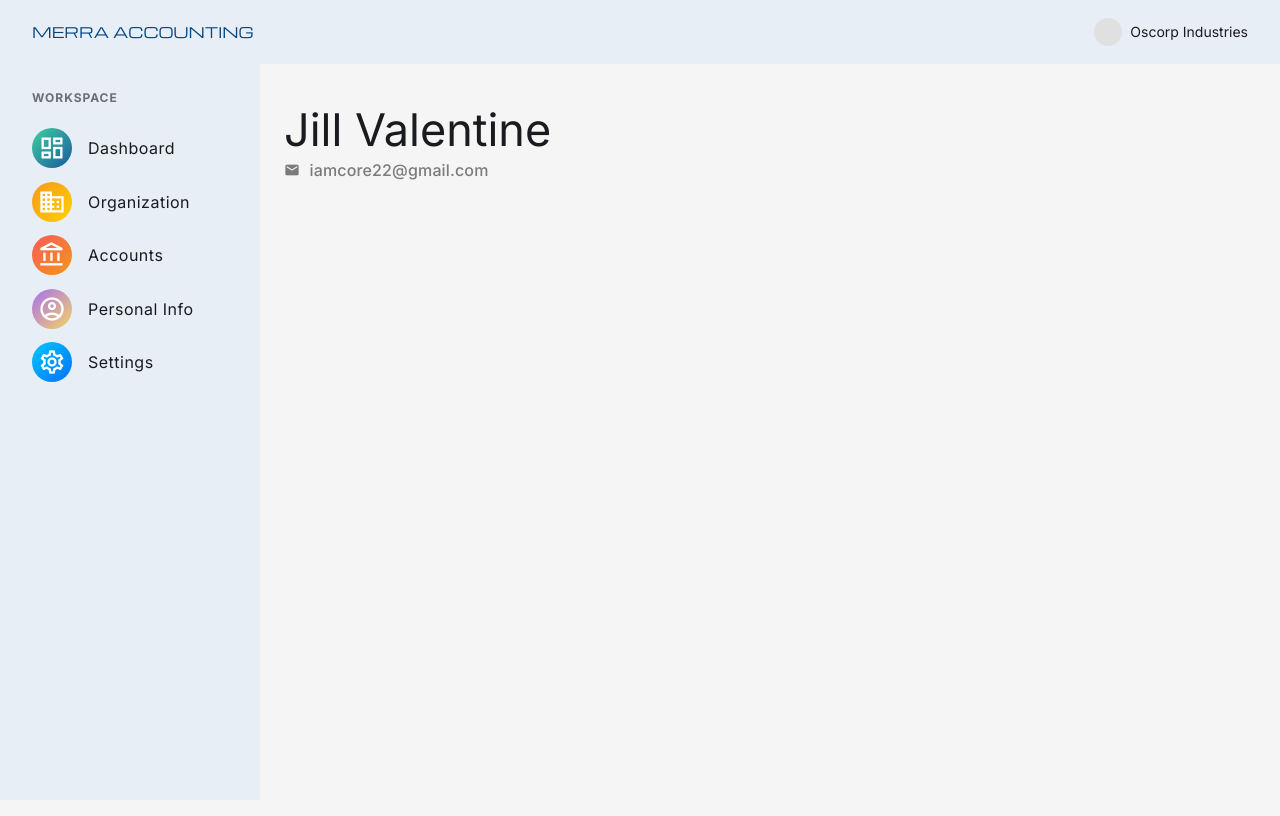
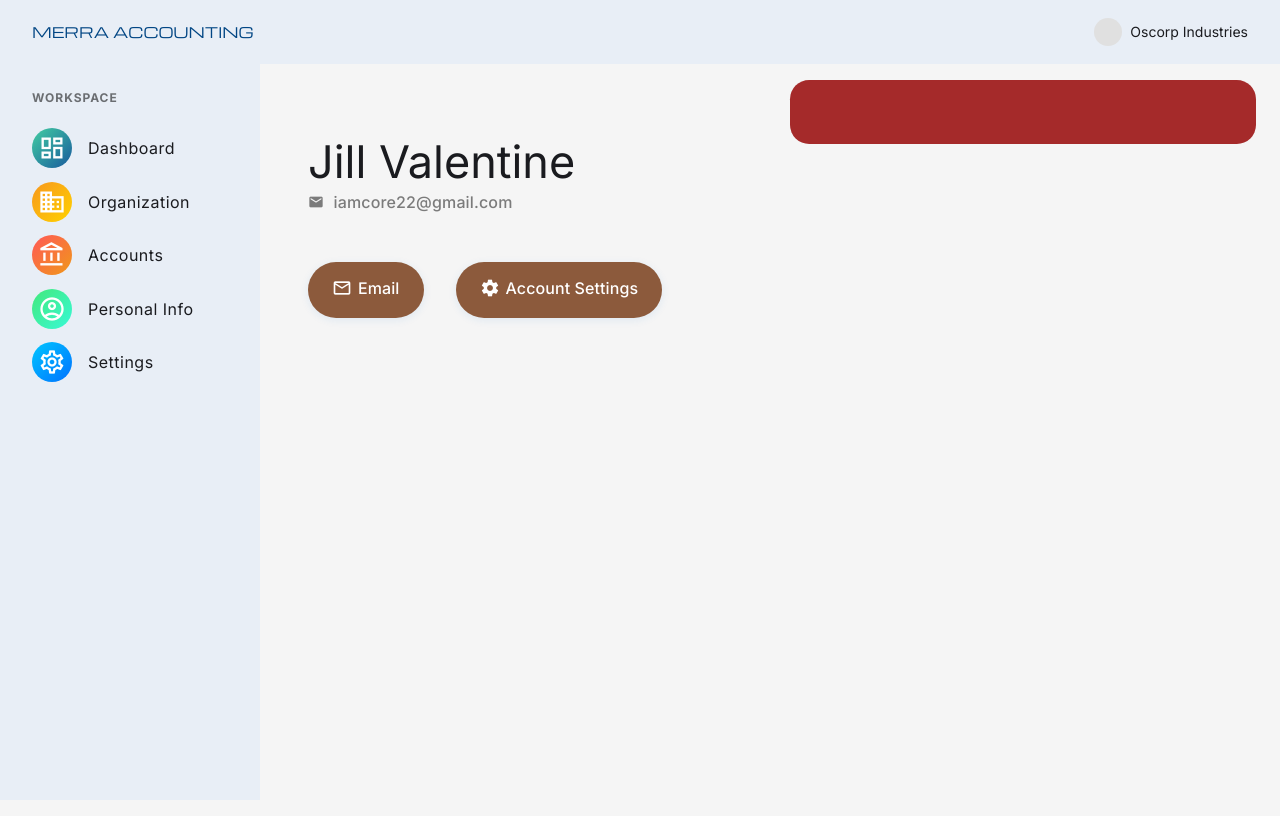
Before and after one commit to iamcore113/merra-accounting, an Angular app in the folder web/: page /main/profile in a window 1280 px wide. Built offline with nearby package versions, Linux system fonts and the light colour scheme.

Commit message:
feat: enhance main profile layout with grid structure and animated links

```diff
--- a/web/src/app/shared/components/main-sidenav/main-sidenav.scss
+++ b/web/src/app/shared/components/main-sidenav/main-sidenav.scss
@@ -9,7 +9,7 @@
 	background: linear-gradient(135deg, #ff5858 0%, #f09819 100%);
 }
 .personal-gradient-bg {
-	background: linear-gradient(135deg, #a770ef 0%, #f6d365 100%);
+	background: linear-gradient(135deg, #43e97b 0%, #38f9d7 100%);
 }
 .settings-gradient-bg {
 	background: linear-gradient(135deg, #00c6ff 0%, #0072ff 100%);
--- a/web/src/app/views/main/main-profile/main-profile.html
+++ b/web/src/app/views/main/main-profile/main-profile.html
@@ -1,3 +1,5 @@
+<div class="profile-grid">
+	<div class="profile-grid-col profile-grid-left">
 		<section class="profile-section">
 			<div class="profile-container">
 				<div class="profile-name">
@@ -9,3 +11,28 @@
 				</div>
 			</div>
 		</section>
+		<section class="profile-links-section">
+			<a matFab extended class="profile-link profile-link-animate" href="mailto:iamcore22@gmail.com">
+				<span class="profile-link-content">
+					<mat-icon class="link-icon" aria-label="email">mail_outline</mat-icon>
+					<span class="profile-link-label">Email</span>
+				</span>
+				<span class="profile-link-arrow">
+					<mat-icon class="link-icon" aria-label="arrow">east</mat-icon>
+				</span>
+			</a>
+			<a matFab extended class="profile-link profile-link-animate" href="#account-settings">
+				<span class="profile-link-content">
+					<mat-icon class="link-icon" aria-label="settings">settings</mat-icon>
+					<span class="profile-link-label">Account Settings</span>
+				</span>
+				<span class="profile-link-arrow">
+					<mat-icon class="link-icon" aria-label="arrow">east</mat-icon>
+				</span>
+			</a>
+		</section>
+	</div>
+	<div class="profile-grid-col profile-grid-right">
+		<router-outlet></router-outlet>
+	</div>
+</div>
--- a/web/src/app/views/main/main-profile/main-profile.scss
+++ b/web/src/app/views/main/main-profile/main-profile.scss
@@ -1,3 +1,111 @@
+.profile-link-animate {
+	position: relative;
+	overflow: hidden;
+}
+
+.profile-link-content,
+.profile-link-arrow {
+	display: inline-flex;
+	align-items: center;
+	transition: opacity 0.32s cubic-bezier(0.4, 0, 0.2, 1),
+		transform 0.32s cubic-bezier(0.4, 0, 0.2, 1);
+}
+
+.profile-link-arrow {
+	opacity: 0;
+	pointer-events: none;
+	position: absolute;
+	left: 50%;
+	top: 50%;
+	transform: translate(-50%, -50%) scale(0.8);
+}
+
+.profile-link-animate:hover .profile-link-content {
+	opacity: 0;
+	transform: translateY(-10px) scale(0.95);
+}
+
+.profile-link-animate:hover .profile-link-arrow {
+	opacity: 1;
+	pointer-events: auto;
+	transform: translate(-50%, -50%) scale(1.1);
+}
+
+.profile-grid {
+	display: grid;
+	grid-template-columns: 1fr 1fr;
+	gap: 2.5rem;
+	width: 100%;
+	align-items: flex-start;
+}
+
+.profile-grid-col {
+	min-width: 0;
+}
+
+.profile-grid-left {
+	// background: red;
+	// border-radius: 1.2rem;
+	padding: 2rem 1.5rem;
+}
+
+.profile-grid-right {
+	background: brown;
+	border-radius: 1.2rem;
+	padding: 2rem 1.5rem;
+	display: flex;
+	align-items: flex-start;
+	justify-content: flex-start;
+}
+
+.profile-right-placeholder {
+	padding: 2rem;
+	background: #f5f5f5;
+	border-radius: 1rem;
+	color: #888;
+	font-size: 1.1rem;
+	font-style: italic;
+}
+
+.profile-links-section {
+	display: flex;
+	gap: 2rem;
+	margin-top: 1.5rem;
+}
+
+.profile-link {
+	display: inline-flex;
+	align-items: center;
+	color: #fff;
+	text-decoration: none;
+	font-weight: 500;
+	font-size: 1rem;
+	transition: box-shadow 0.2s, filter 0.2s;
+	vertical-align: middle;
+	line-height: 1.5;
+  background-color: #8C5A3C;
+	border-radius: 2rem;
+	padding: 0.5rem 1.5rem;
+	box-shadow: 0 2px 8px 0 rgba(25, 118, 210, 0.10);
+	border: none;
+}
+
+.profile-link:hover {
+	filter: brightness(0.97) saturate(1.2);
+	box-shadow: 0 4px 16px 0 rgba(25, 118, 210, 0.18);
+	text-decoration: none;
+}
+
+.link-icon {
+	font-size: 1.25em;
+	display: inline-flex;
+	align-items: center;
+	height: 1em;
+	margin-right: 0.1em;
+	position: relative;
+	top: 0.04em;
+	color: #fff;
+}
 
 .profile-section {
 	width: 100%;
--- a/web/src/app/views/main/main-profile/main-profile.ts
+++ b/web/src/app/views/main/main-profile/main-profile.ts
@@ -1,11 +1,13 @@
 import { Component } from '@angular/core';
 import { MatIconModule } from '@angular/material/icon';
+import {MatButtonModule} from '@angular/material/button';
+import { RouterOutlet } from "@angular/router";
 
 @Component({
   selector: 'app-main-profile',
-  imports: [MatIconModule],
+  imports: [MatIconModule, MatButtonModule, RouterOutlet],
   templateUrl: './main-profile.html',
-  styleUrl: './main-profile.scss',
+  styleUrls: ['./main-profile.scss'],
 })
 export class MainProfile {
 
```
Lines whose indentation alone changed are shown as unchanged.
